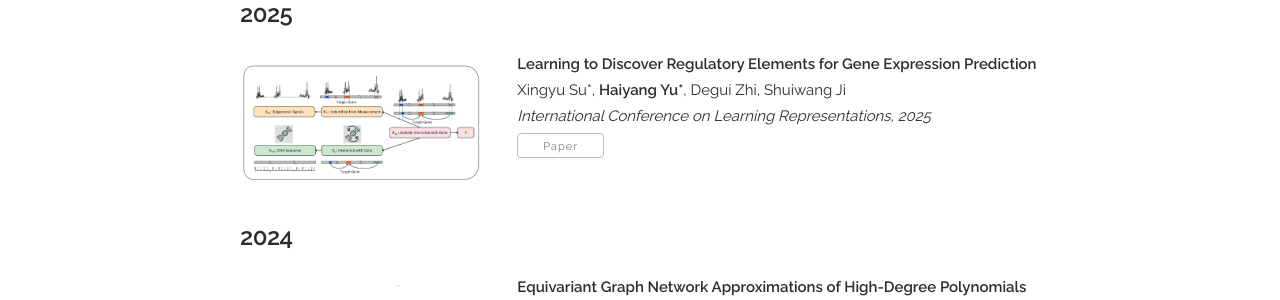
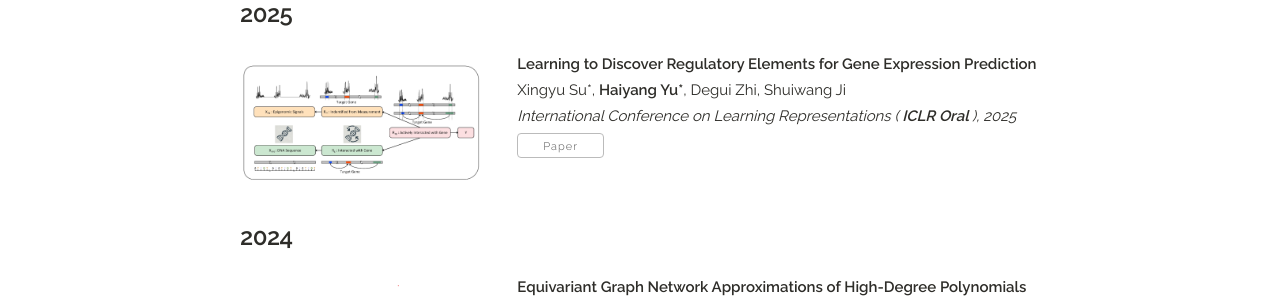
Before and after one commit to Oceanusity/Oceanusity.github.io, a Jekyll site: the page built from index.html, in a window 1280 px wide and 900 px high, scrolled down 1327 px. Shown: the part 153-453 px from the top of the window. Built offline with Jekyll 4.4.1, drawn with Linux system fonts in a browser that asks for light colours; a style sheet for code colours, icons or effects is not loaded.

Commit message:
Update publications.yaml

```diff
--- a/_data/publications.yaml
+++ b/_data/publications.yaml
@@ -1,7 +1,7 @@
 papers:
 - title: "Learning to Discover Regulatory Elements for Gene Expression Prediction"
   authors: "Xingyu Su*, <b>Haiyang Yu*</b>, Degui Zhi, Shuiwang Ji"
-  venue: "International Conference on Learning Representations, 2025"
+  venue: "International Conference on Learning Representations (<b> ICLR Oral <\/b>), 2025"
   paper_pdf: "https://openreview.net/pdf?id=Mfnh1Sqdwf"
   img: "/assets/imgs/Seq2Exp.png"
   selected: y
```
